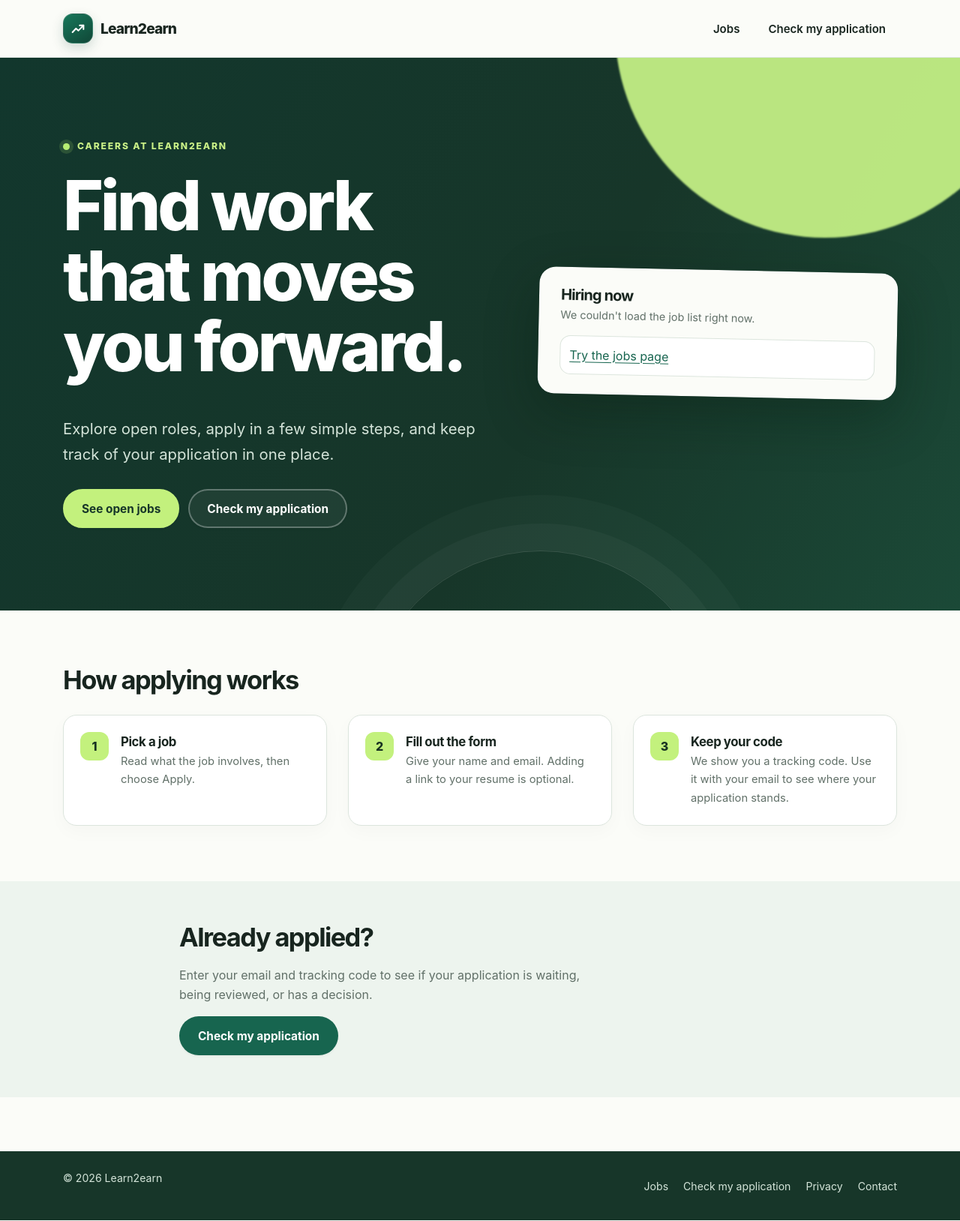
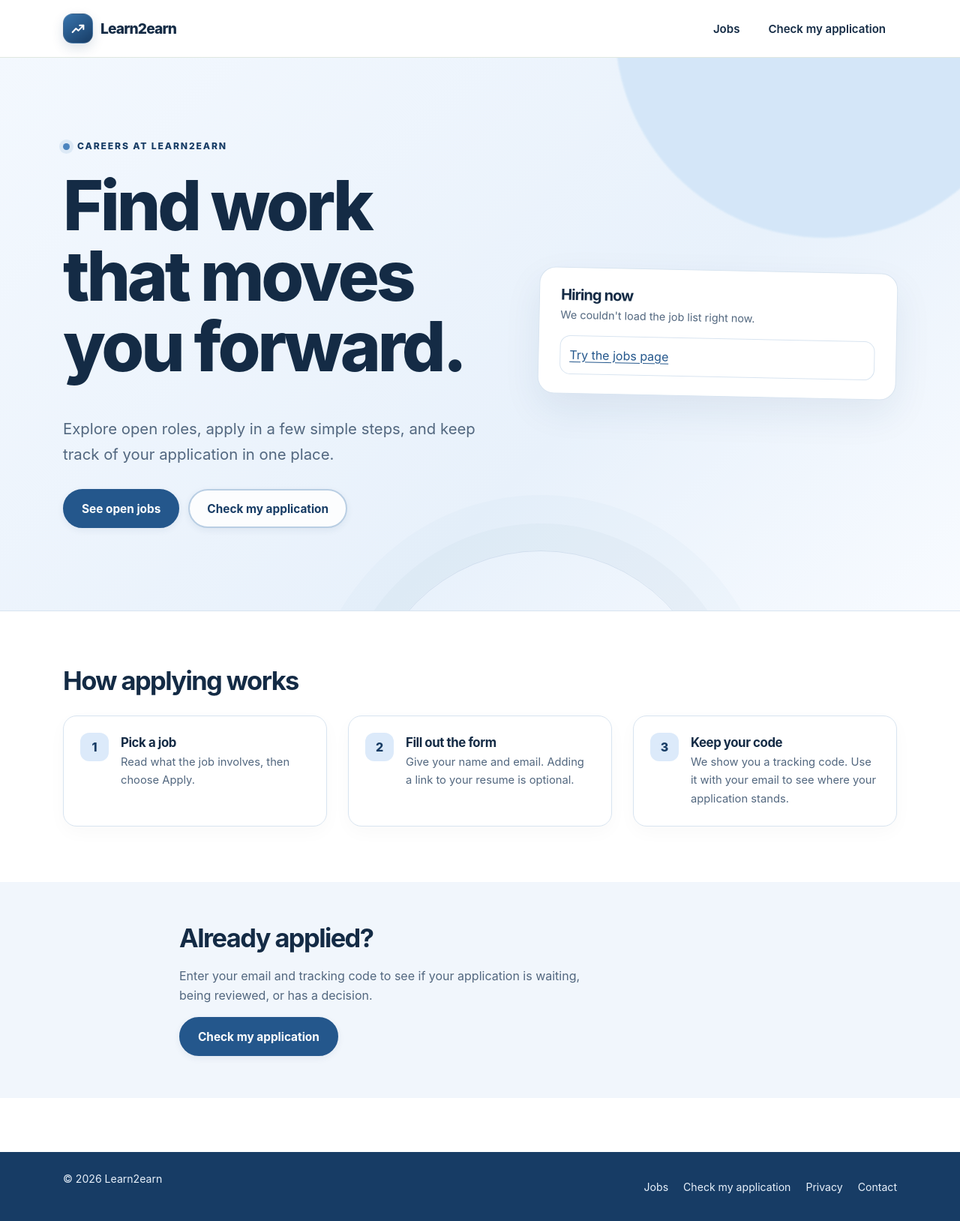
Before and after one commit to uglythemenace/applicant-tracking-system, a Python web app: template Frontend/templates/home.html in a window 1280 px wide. Shown: the whole page at 75% size. Run offline with Jinja, Linux system fonts and the light colour scheme; the template is opened without the code that fills it, so the values that code supplies are empty.

Commit message:
Refresh site palette with friendly blues

```diff
--- a/Frontend/static/style.css
+++ b/Frontend/static/style.css
@@ -672,3 +672,101 @@
   .applicant-manage { min-width: 0; }
   .applicant-manage input, .applicant-manage textarea { font-size: 16px; }
 }
+
+/* ---------- Friendly blue and white brand palette ---------- */
+:root {
+  --ink: #142b45;
+  --ink-soft: #52677f;
+  --paper: #ffffff;
+  --mist: #f1f6fc;
+  --line: #d8e4f0;
+  --edge: #7289a1;
+
+  --brand: #24578c;
+  --brand-dark: #173c65;
+  --brand-tint: #e8f1fb;
+
+  --good: #24578c;
+  --good-tint: #e8f1fb;
+  --warn: #79531a;
+  --warn-tint: #fff5df;
+  --bad: #9d3438;
+  --bad-tint: #fff0f0;
+}
+
+body { background: var(--paper); color: var(--ink); }
+a:hover { color: var(--brand-dark); }
+:focus-visible { outline-color: #4b84be; }
+.site-header { background: rgba(255,255,255,.96); }
+.brand-mark { background: linear-gradient(145deg, #3975ad, #173c65); box-shadow: 0 6px 16px #173c6526; }
+.nav a:hover, .nav button:hover { background: var(--mist); color: var(--brand-dark); }
+.nav a[aria-current="page"] { background: var(--brand-tint); color: var(--brand-dark); border-color: transparent; border-radius: 999px; }
+.badge-staff { background: var(--brand-tint); color: var(--brand-dark); }
+.btn { box-shadow: 0 3px 10px #173c6512; }
+.btn:hover { box-shadow: 0 8px 20px #173c651c; }
+.btn-primary { background: var(--brand); border-color: var(--brand); color: #fff; }
+.btn-primary:hover { background: var(--brand-dark); border-color: var(--brand-dark); }
+.btn-secondary { color: var(--brand-dark); border-color: #b9cee3; }
+.btn-secondary:hover { background: var(--brand-tint); }
+.btn-good { background: var(--good); border-color: var(--good); }
+.btn-good:hover { background: var(--brand-dark); border-color: var(--brand-dark); }
+.btn-plain { color: var(--ink); border-color: var(--edge); }
+input:focus, select:focus, textarea:focus { outline: 4px solid #24578c24; border-color: var(--brand); }
+.hero { color: var(--ink); background: linear-gradient(135deg, #f3f8fe 0%, #e8f1fb 62%, #f8fbff 100%); border-bottom: 1px solid var(--line); }
+.hero::before { background: #d3e6f8; }
+.hero::after { border-color: #24578c20; box-shadow: 0 0 0 36px #24578c08, 0 0 0 74px #24578c05; }
+.hero h1 { color: var(--ink); }
+.hero .lede { color: var(--ink-soft); }
+.hero-kicker { color: var(--brand-dark); }
+.kicker-dot { background: #4b84be; box-shadow: 0 0 0 5px #4b84be20; }
+.hero .btn-primary { color: #fff; background: var(--brand); border-color: var(--brand); }
+.hero .btn-primary:hover { color: #fff; background: var(--brand-dark); }
+.hero .btn-secondary { color: var(--brand-dark); border-color: #b9cee3; background: #ffffffd9; }
+.hero .btn-secondary:hover { background: #fff; }
+.hero .panel.live { color: var(--ink); background: #fff; border-color: #d8e4f0; box-shadow: 0 20px 50px #173c6514; }
+.steps li::before { color: var(--brand-dark); background: #dceafa; }
+.section-tint { background: var(--mist); }
+.job { border-color: var(--line); box-shadow: 0 8px 24px #173c6509; }
+.job:hover { border-color: #b6cbe0; box-shadow: 0 12px 30px #173c6514; }
+.job-open, .job-open::before { color: var(--brand); }
+.job-open::before { background: #4b84be; }
+body[data-page="apply"] main { background: radial-gradient(ellipse at 50% 5%, #eaf3fc 0, transparent 44%); }
+.ticket { background: #eef5fc; box-shadow: 0 10px 30px #173c6510; }
+.ticket-stub { border-color: #9fb9d3; }
+.ticket-stub::before, .ticket-stub::after { border-color: #9fb9d3; }
+.site-footer { background: #173c65; border-color: #173c65; color: #e8f1fb; }
+.footer-row { color: #e8f1fb; }
+.footer-row a { color: #e8f1fb; }
+.footer-row a:hover { color: #b8d7f5; }
+body[data-staff="true"] { background: #f4f8fd; }
+body[data-staff="true"] .site-header { background: #fff; }
+.tile { box-shadow: 0 6px 20px #173c650b; }
+.chip { border-color: #c7d7e8; }
+.chip[aria-pressed="true"] { background: var(--brand); border-color: var(--brand); color: #fff; }
+.data th { background: #eaf2fb; }
+.bar-track { background: #edf4fb; }
+.bar-fill { background: #4b84be; }
+.bar-fill.is-good { background: #24578c; }
+.bar-fill.is-bad { background: #b44d51; }
+.bar-fill.is-warn { background: #b7822b; }
+.toast { border-left-color: #4b84be; }
+.toast-info { border-left-color: #4b84be; }
+.pill-good { background: var(--good-tint); color: var(--brand-dark); }
+.job-detail { border-color: var(--line); box-shadow: 0 18px 50px #173c6510; }
+.applicant-manage { background: #fbfdff; }
+.application-timeline { background: linear-gradient(180deg, #fff 0%, #fbfdff 100%); }
+.timeline-marker { border-color: #cddff0; background: #4b84be; }
+.status-hero { color: var(--ink); background: linear-gradient(130deg, #eaf3fc, #f7fbff); border: 1px solid #cfdfef; box-shadow: 0 16px 38px #173c6510; }
+.status-hero::after { border-color: #24578c24; box-shadow: 0 0 0 28px #24578c08, 0 0 0 58px #24578c05; }
+.status-hero.status-accepted { background: linear-gradient(130deg, #e8f1fb, #f6faff); }
+.status-hero.status-rejected { background: linear-gradient(130deg, #fff1f1, #fffafa); border-color: #efd4d4; }
+.status-orb { background: #4b84be; box-shadow: 0 0 0 6px #4b84be20; }
+.status-rejected .status-orb { background: #b44d51; box-shadow: 0 0 0 6px #b44d5120; }
+.status-kicker { color: var(--brand); }
+.status-summary { color: var(--ink-soft); }
+.next-step { border-color: #d8e4f0; background: #eef5fc; }
+.next-step-icon { color: var(--brand-dark); background: #dceafa; }
+
+@media (prefers-reduced-motion: reduce) {
+  *, *::before, *::after { scroll-behavior: auto !important; animation-duration: .01ms !important; animation-iteration-count: 1 !important; transition-duration: .01ms !important; }
+}
```
